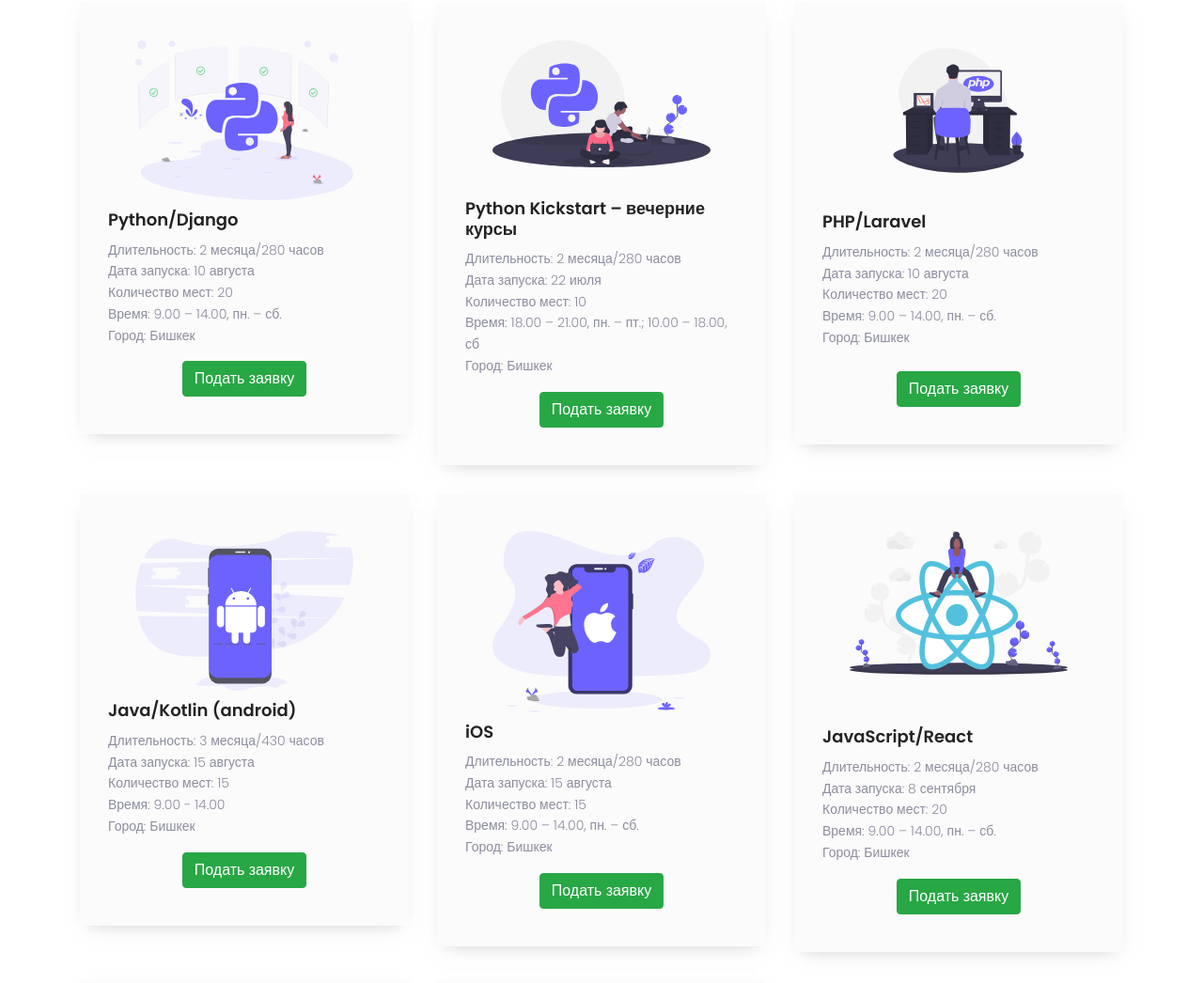
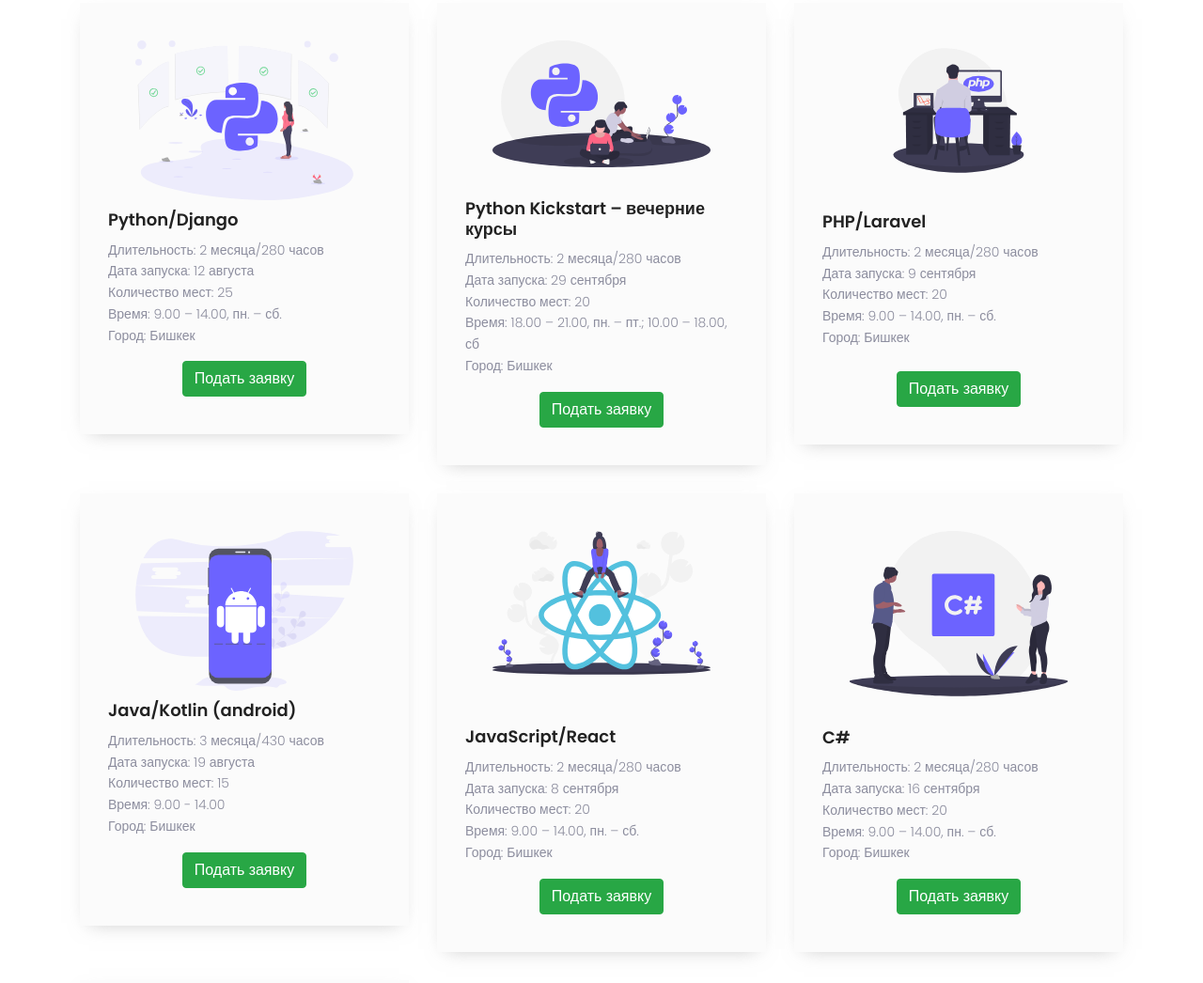
Before and after one commit to ylankgz/makers, a plain HTML site: page index.html in a window 1280 px wide. Shown: the part 1028-2074 px from the top of the page at 94% size. Drawn offline with Linux system fonts and the light colour scheme.

Commit message:
Update courses

```diff
--- a/index.html
+++ b/index.html
@@ -108,10 +108,10 @@
             <div class="row align-items-center fullscreen">
                 <div class="col-md-6 banner-left">
                     <h2 class="pt-4">Мы научим Вас программированию за 2 месяца с нуля</h2>
-                    <h1 class="py-4">Начало курса Вечерний Python Kickstart: <span>22 июля</span></h1>
+                    <h1 class="py-4">Начало курса UI/UX Design: <span>12 августа</span></h1>
                     <br>
                     <div class="d-none d-sm-block">
-                        <h4 class="py-4">Дедлайн подачи заявок - 19 июля!</h4>
+                        <h4 class="py-4">Дедлайн подачи заявок - 9 августа!</h4>
                         <a class="video-btn primary-btn" href="https://forms.gle/Jv2M45Vh6wqeusE79" target="_blank">Подать заявку</a>
                     </div>
 
@@ -139,8 +139,8 @@
                         <h4>Python/Django</h4>
                         <ul>
                             <li>Длительность: 2 месяца/280 часов </li>
-                            <li>Дата запуска: 10 августа</li>
-                            <li>Количество мест: 20</li>
+                            <li>Дата запуска: 12 августа</li>
+                            <li>Количество мест: 25</li>
                             <li>Время: 9.00 – 14.00, пн. – сб.</li>
                             <li>Город: Бишкек</li>
                         </ul>
@@ -156,8 +156,8 @@
                         <h4>Python Kickstart – вечерние курсы</h4>
                         <ul>
                             <li>Длительность: 2 месяца/280 часов </li>
-                            <li>Дата запуска: 22 июля</li>
-                            <li>Количество мест: 10</li>
+                                <li>Дата запуска: 29 сентября</li>
+                            <li>Количество мест: 20</li>
                             <li>Время: 18.00 – 21.00, пн. – пт.; 10.00 – 18.00, сб</li>
                             <li>Город: Бишкек</li>
                         </ul>
@@ -173,7 +173,7 @@
                         <h4>PHP/Laravel</h4>
                         <ul>
                             <li>Длительность: 2 месяца/280 часов</li>
-                            <li>Дата запуска: 10 августа</li>
+                            <li>Дата запуска: 9 сентября</li>
                             <li>Количество мест: 20</li>
                             <li>Время: 9.00 – 14.00, пн. – сб.</li>
                             <li>Город: Бишкек</li>
@@ -189,29 +189,11 @@
                         <h4>Java/Kotlin (android)</h4>
                         <ul>
                             <li>Длительность: 3 месяца/430 часов </li>
-                            <li>Дата запуска: 15 августа </li>
+                            <li>Дата запуска: 19 августа </li>
                             <li>Количество мест: 15 </li>
                             <li>Время: 9.00 - 14.00 </li>
                             <li>Город: Бишкек</li>
                         </ul>
-                        <div class="text-center pt-3">
-                            <a href="https://forms.gle/bSemcsK93KwXrzgG8" target="_blank" class="btn btn-success" >Подать заявку</a>
-                        </div>
-                    </div>
-                </div>
-                <div class="col-lg-4  col-md-6 pb-30">
-                    <div class="single-service">
-                        <div class="text-center"><img class="tech" src="img/ios.svg"></div>
-                        <h4>iOS</h4>
-                        <ul>
-                            <li>Длительность: 2 месяца/280 часов</li>
-                            <li>Дата запуска: 15 августа</li>
-                            <li>Количество мест: 15</li>
-                            <li>Время: 9.00 – 14.00, пн. – сб.</li>
-                            <li>Город: Бишкек</li>
-
-                        </ul>
-
                         <div class="text-center pt-3">
                             <a href="https://forms.gle/bSemcsK93KwXrzgG8" target="_blank" class="btn btn-success" >Подать заявку</a>
                         </div>
@@ -243,7 +225,7 @@
                         <h4>C#</h4>
                         <ul>
                             <li>Длительность: 2 месяца/280 часов</li>
-                            <li>Дата запуска: 20 августа</li>
+                            <li>Дата запуска: 16 сентября</li>
                             <li>Количество мест: 20</li>
                             <li>Время: 9.00 – 14.00, пн. – сб.</li>
                             <li>Город: Бишкек</li>
@@ -259,7 +241,7 @@
                         <br>
                         <h4>UI/UX</h4>
                         <ul>
-                            <li>Длительность: 2 месяца/280 часов</li>
+                            <li>Длительность: 6 недель/220 часов</li>
                             <li>Дата запуска: 15 августа</li>
                             <li>Количество мест: 15</li>
                             <li>Время: 9.00 – 14.00, пн. – сб.</li>
```
